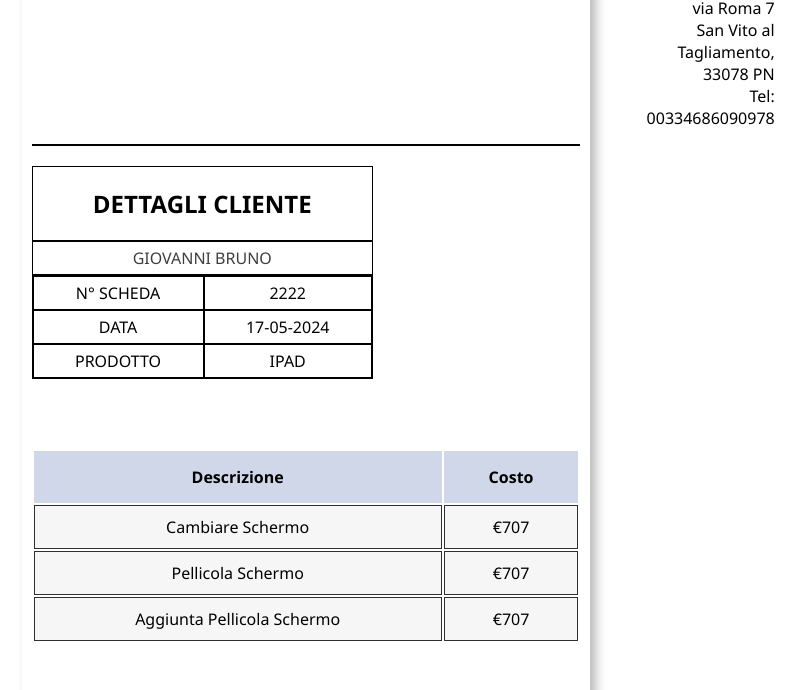
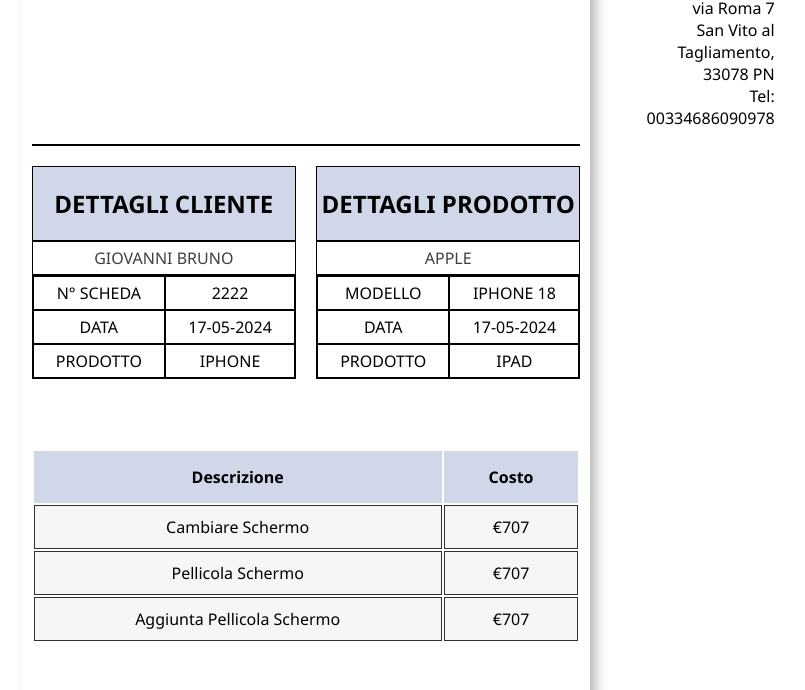
Before and after one commit to PaoloGouba/spazioexe_inventory_management, a plain HTML site: page receipt/index.html in a window 1280 px wide. Shown: the part 94-784 px from the top of the page, without its empty margins (334-1139 px from the left). Drawn offline with Linux system fonts and the light colour scheme.

Commit message:
updated receipt with table for clients and products

```diff
--- a/receipt/index.html
+++ b/receipt/index.html
@@ -79,6 +79,10 @@
         border: 1px solid black;
         text-align: center;
       }
+      .description {
+        background-color: rgb(207, 215, 233);
+      }
+
       .other-details {
         display: grid;
         grid-template-columns: auto auto;
@@ -90,6 +94,10 @@
         border: 1px solid black;
         text-align: center;
         padding: 5px;
+      }
+
+      .table-for-client-product {
+        display: flex;
       }
     </style>
   </head>
@@ -111,6 +119,7 @@
       </div>
 
       <!-- client details -->
+      <div class="table-for-client-product">
         <div class="client-details">
           <div class="description">
             <h2>DETTAGLI CLIENTE</h2>
@@ -124,7 +133,25 @@
             <div class="left-side">DATA</div>
             <div class="right-side">17-05-2024</div>
             <div class="left-side">PRODOTTO</div>
+            <div class="right-side">IPHONE</div>
+          </div>
+        </div>
+
+        <div class="client-details">
+          <div class="description">
+            <h2>DETTAGLI PRODOTTO</h2>
+          </div>
+          <div class="client-name">
+            <p>APPLE</p>
+          </div>
+          <div class="other-details">
+            <div class="left-side">MODELLO</div>
+            <div class="right-side">IPHONE 18</div>
+            <div class="left-side">DATA</div>
+            <div class="right-side">17-05-2024</div>
+            <div class="left-side">PRODOTTO</div>
             <div class="right-side">IPAD</div>
+          </div>
         </div>
       </div>
 
```
Lines whose indentation alone changed are shown as unchanged.
